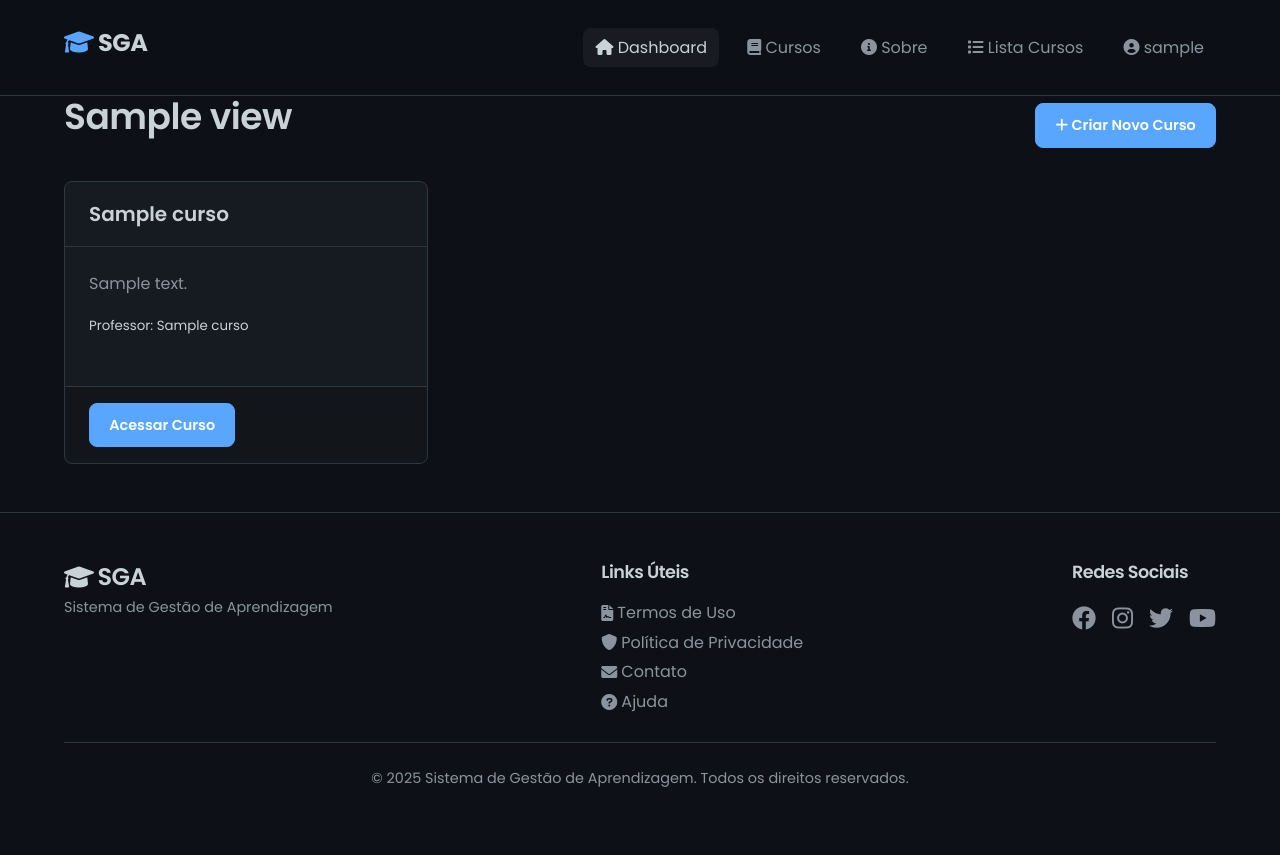
After one commit to Kumegawwa/TrabalhoPHP, a PHP site: the page made by app/views/dashboard/index.php in a window 1280 px wide. The commit adds this page. Run offline with PHP 8.4, Linux system fonts and the light colour scheme; the visitor is signed in with stand-in values (Sample User, id 1); the template is opened without the code that fills it: most values are stand-ins (such as "Sample title", 1, 10 or a date in 2020).

Commit message:
Corrigindo rotas e views sem estilização

```diff
--- /dev/null
+++ b/app/views/dashboard/index.php
@@ -0,0 +1,58 @@
+<?php include __DIR__ . '/../partials/header.php'; ?>
+
+<div class="d-flex justify-content-between align-items-center mb-4">
+    <h1><?= htmlspecialchars($viewData['titulo']) ?></h1>
+    <?php if ($_SESSION['perfil'] === 'professor'): ?>
+        <a href="<?= BASE_URL ?>/cursos/create" class="btn btn-primary"><i class="fas fa-plus"></i> Criar Novo Curso</a>
+    <?php endif; ?>
+</div>
+
+<?php if ($_SESSION['perfil'] === 'aluno'): ?>
+<div class="card mb-4">
+    <div class="card-body">
+        <form action="<?= BASE_URL ?>/cursos/join" method="POST" class="d-flex gap-2">
+            <input type="hidden" name="csrf_token" value="<?= generateCsrfToken() ?>">
+            <input type="text" name="codigo_turma" class="input" placeholder="Digite o código da turma" required style="flex-grow: 1;">
+            <button type="submit" class="btn btn-secondary">Entrar na Turma</button>
+        </form>
+    </div>
+</div>
+<?php endif; ?>
+
+
+<div class="row">
+    <?php if (empty($viewData['cursos'])): ?>
+        <div class="col-12">
+            <div class="card">
+                <div class="card-body text-center">
+                    <p>
+                        <?php if ($_SESSION['perfil'] === 'professor'): ?>
+                            Você ainda não criou nenhum curso.
+                        <?php else: ?>
+                            Você ainda não está inscrito em nenhum curso.
+                        <?php endif; ?>
+                    </p>
+                </div>
+            </div>
+        </div>
+    <?php else: ?>
+        <?php foreach ($viewData['cursos'] as $curso): ?>
+            <div class="col-md-4 mb-4">
+                <div class="card h-100">
+                    <div class="card-header">
+                        <?= htmlspecialchars($curso['titulo']) ?>
+                    </div>
+                    <div class="card-body">
+                        <p><?= htmlspecialchars($curso['descricao']) ?></p>
+                        <small>Professor: <?= htmlspecialchars($curso['professor_nome']) ?></small>
+                    </div>
+                    <div class="card-footer">
+                        <a href="<?= BASE_URL ?>/cursos/show/<?= $curso['id'] ?>" class="btn btn-primary">Acessar Curso</a>
+                    </div>
+                </div>
+            </div>
+        <?php endforeach; ?>
+    <?php endif; ?>
+</div>
+
+<?php include __DIR__ . '/../partials/footer.php'; ?>
--- a/app/views/partials/header.php
+++ b/app/views/partials/header.php
@@ -1,10 +1,15 @@
 <?php
+// Inicia a sessão se ainda não houver uma ativa
 if (session_status() === PHP_SESSION_NONE) {
     session_start();
 }
+
+// Define a URL base do projeto como fallback, caso não tenha sido definida no roteador
 if (!defined('BASE_URL')) {
     define('BASE_URL', '/TrabalhoPHP');
 }
+
+// Pega o caminho da URL atual para marcar o link de navegação como "ativo"
 $current_path = strtok($_SERVER['REQUEST_URI'], '?');
 ?>
 <!DOCTYPE html>
@@ -33,10 +38,17 @@ $current_path = strtok($_SERVER['REQUEST_URI'], '?');
                 <input type="checkbox" id="menu-toggle">
                 <label for="menu-toggle" class="hamburger" aria-label="Menu"><i class="fas fa-bars"></i></label>
                 <ul class="nav-links">
-                    <li><a href="<?= BASE_URL ?>/home" class="<?= ($current_path == BASE_URL.'/home' || $current_path == BASE_URL.'/') ? 'active' : '' ?>"><i class="fas fa-home"></i> Home</a></li>
+
+                    <?php if (isset($_SESSION['usuario_id'])): ?>
+                        <li><a href="<?= BASE_URL ?>/dashboard" class="<?= (strpos($current_path, 'dashboard') !== false) ? 'active' : '' ?>"><i class="fas fa-home"></i> Dashboard</a></li>
+                    <?php else: ?>
+                        <li><a href="<?= BASE_URL ?>/home" class="<?= ($current_path == BASE_URL.'/home' || $current_path == BASE_URL.'/') ? 'active' : '' ?>"><i class="fas fa-home"></i> Home</a></li>
+                    <?php endif; ?>
+
                     <li><a href="<?= BASE_URL ?>/cursos" class="<?= (strpos($current_path, BASE_URL.'/cursos') === 0) ? 'active' : '' ?>"><i class="fas fa-book"></i> Cursos</a></li>
                     <li><a href="<?= BASE_URL ?>/sobre" class="<?= ($current_path == BASE_URL.'/sobre') ? 'active' : '' ?>"><i class="fas fa-info-circle"></i> Sobre</a></li>
                     <li><a href="<?= BASE_URL ?>/lista-cursos" class="<?= ($current_path == BASE_URL.'/lista-cursos') ? 'active' : '' ?>"><i class="fas fa-list"></i> Lista Cursos</a></li>
+
                     <?php if (isset($_SESSION['usuario_id'])): ?>
                         <li class="dropdown">
                             <a href="#" class="dropdown-toggle"><i class="fas fa-user-circle"></i> <?= htmlspecialchars($_SESSION['usuario_nome'] ?? 'Minha Conta') ?></a>
@@ -54,10 +66,10 @@ $current_path = strtok($_SERVER['REQUEST_URI'], '?');
     <main class="main-content">
         <div class="container page-container">
             <?php if (isset($_SESSION['error_message'])): ?>
-                <div class="alert alert-error"><?= $_SESSION['error_message'] ?></div>
+                <div class="alert alert-error" role="alert"><?= $_SESSION['error_message'] ?></div>
                 <?php unset($_SESSION['error_message']); ?>
             <?php endif; ?>
             <?php if (isset($_SESSION['success_message'])): ?>
-                <div class="alert alert-success"><?= $_SESSION['success_message'] ?></div>
+                <div class="alert alert-success" role="alert"><?= $_SESSION['success_message'] ?></div>
                 <?php unset($_SESSION['success_message']); ?>
             <?php endif; ?>
--- a/public/index.php
+++ b/public/index.php
@@ -37,6 +37,7 @@ $routes = [
         '/sobre' => ['SiteController', 'sobre'],
         '/lista-cursos' => ['SiteController', 'listaCursosPublicos'],
         '/login' => ['AuthController', 'login'],
+        '/dashboard' => ['DashboardController', 'index'],
         '/logout' => ['AuthController', 'logout'],
         '/register' => ['UsuarioController', 'create'],
         '/recuperar-senha' => ['AuthController', 'showRecoverForm'],
```
Also changed, not shown: app/views/site/lista_cursos.php (+31 -6 lines), app/views/site/sobre.php (+7 -2 lines).
